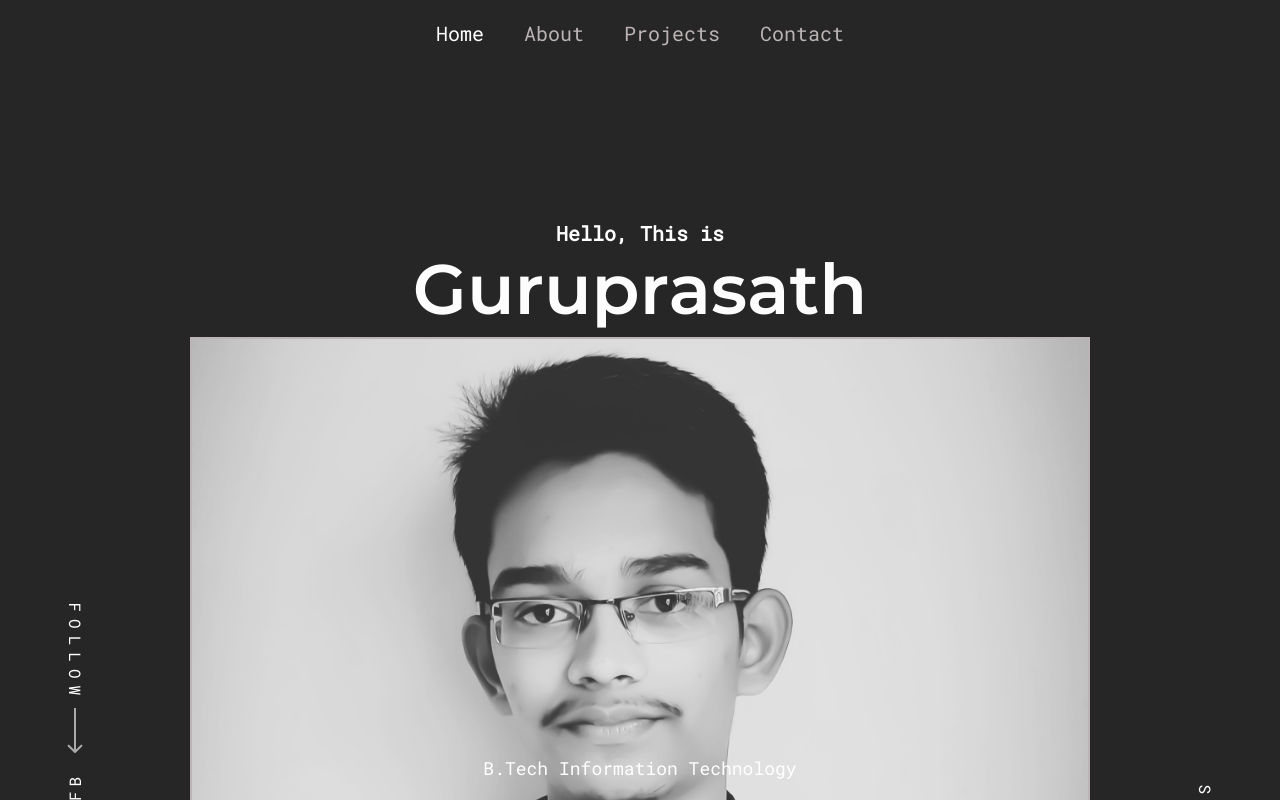
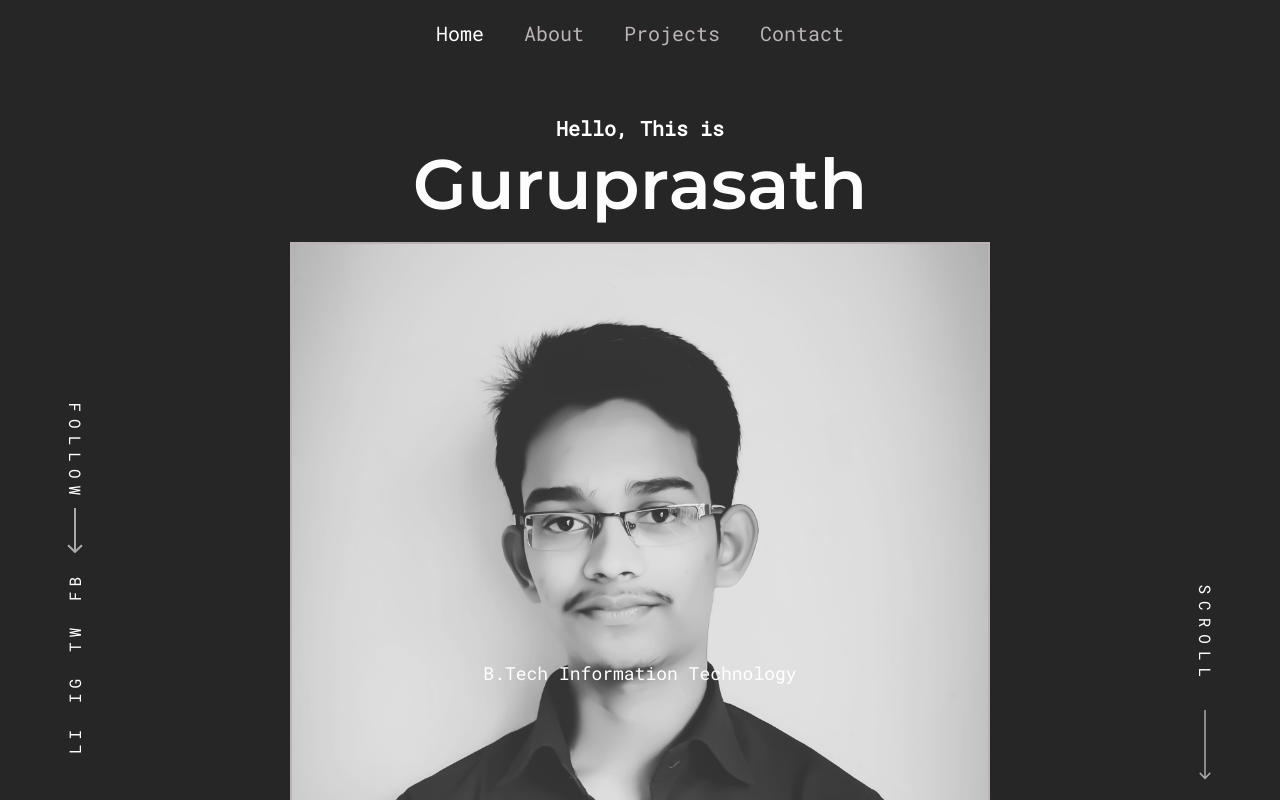
Before and after one commit to guruprasath44/Guruprasath-portfolio, a React (Create React App) app: page / in a window 1280 px wide. Shown: the top 800 px of the page. Built offline with nearby package versions, Linux system fonts and the light colour scheme; a web font is replaced by a local one.

Commit message:
Code Refactoring

```diff
--- a/src/components/HeroSection.js
+++ b/src/components/HeroSection.js
@@ -8,7 +8,7 @@ import PText from './PText';
 const HeroStyles = styled.div`
   .hero {
     height: 100vh;
-    min-height: 1000px;
+    min-height: 600px;
     width: 100%;
     text-align: center;
     display: flex;
@@ -18,7 +18,7 @@ const HeroStyles = styled.div`
   }
   .hero__heading {
     font-size: 2rem;
-    margin-bottom: -3rem;
+    margin-bottom: -2rem;
     position: relative;
     span {
       display: inline-block;
@@ -31,7 +31,7 @@ const HeroStyles = styled.div`
     }
   }
   .hero__img {
-    max-width: 900px;
+    max-width: 700px;
     width: 100%;
     height: 600px;
     margin: 0 auto;
```
